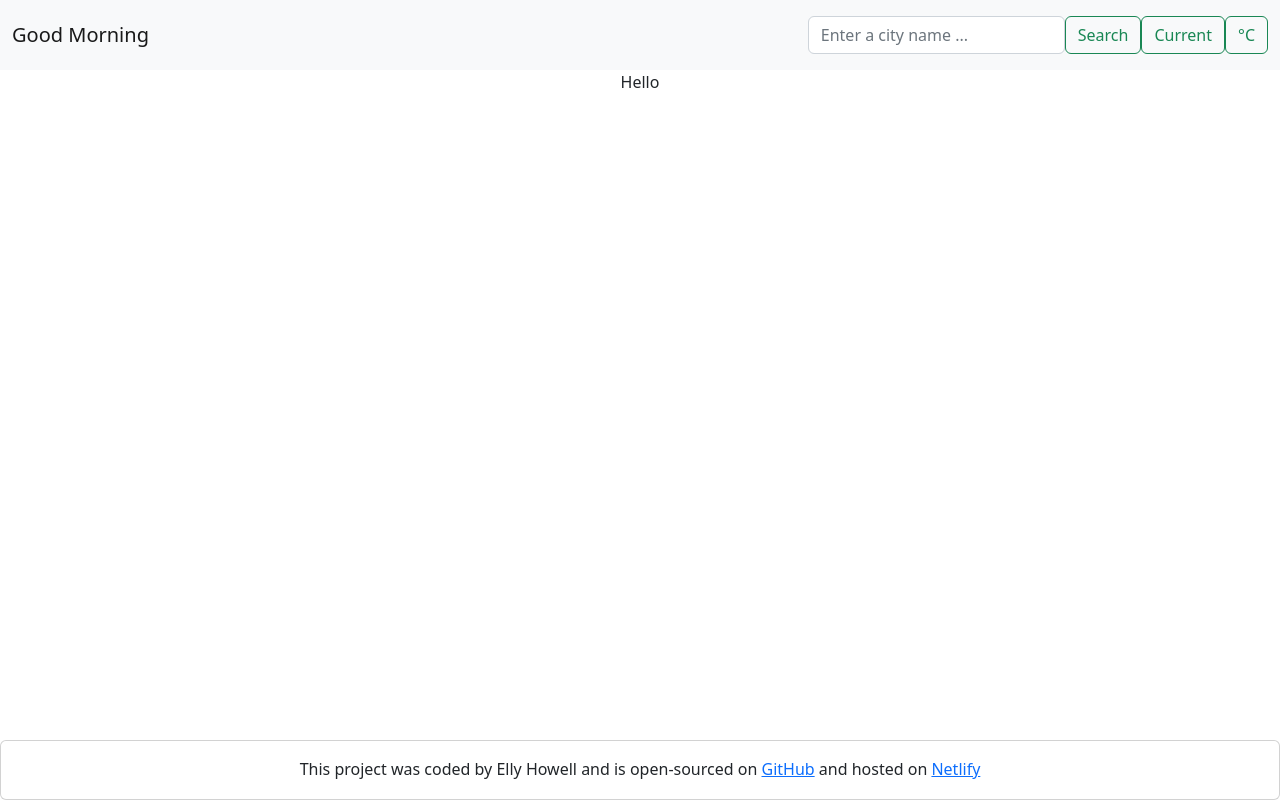
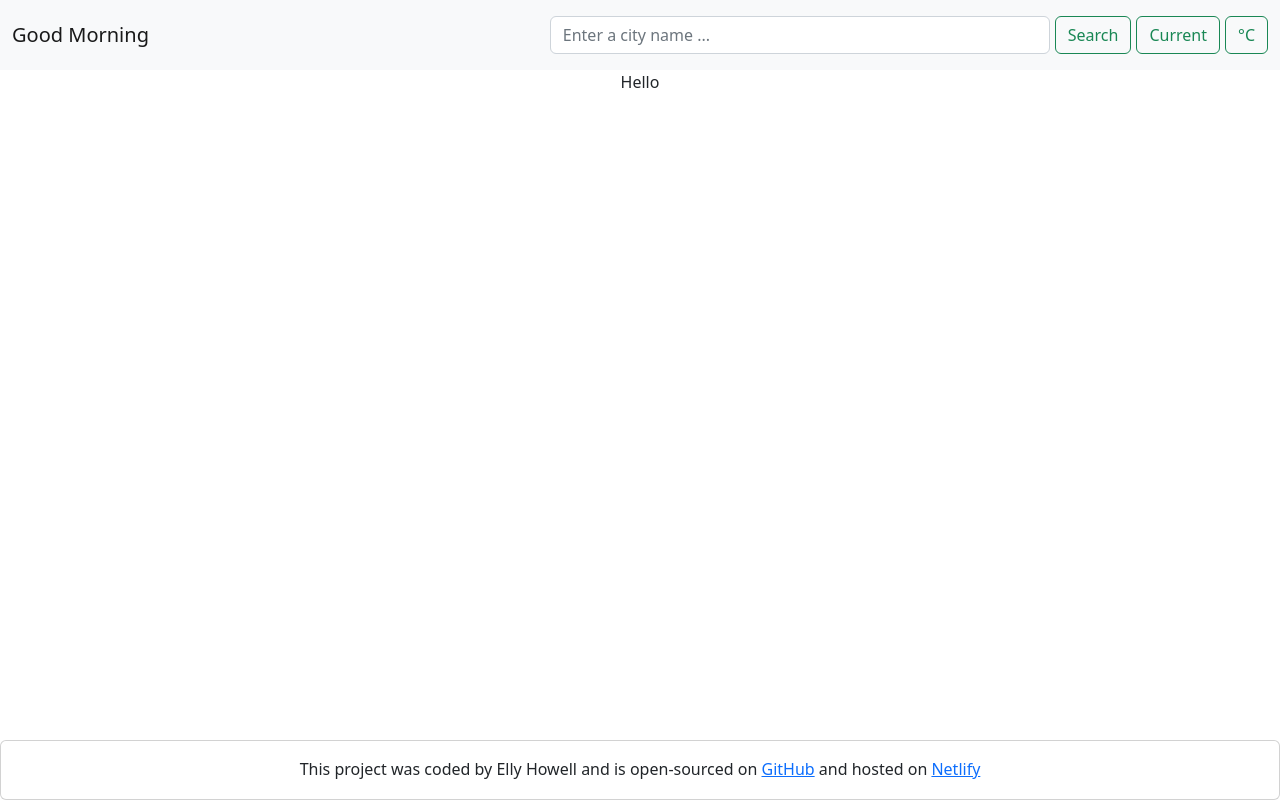
Before and after one commit to EllyHowell/weather-app-react, a React (Create React App) app: page / in a window 1280 px wide. Built offline with nearby package versions, Linux system fonts and the light colour scheme.

Commit message:
Add Header Footer styling

```diff
--- a/src/App.css
+++ b/src/App.css
@@ -1,11 +1,3 @@
 .App {
   text-align: center;
 }
-
-#Footer {
-  position: fixed;
-  height: 60px;
-  bottom: 0px;
-  left: 0px;
-  right: 0px;
-}
--- a/src/App.js
+++ b/src/App.js
@@ -1,4 +1,6 @@
 import "./App.css";
+
+import "./elements/styles/HeaderFooter.css";
 import Header from "./elements/Header";
 import Footer from "./elements/Footer";
 
--- a/src/elements/Header.js
+++ b/src/elements/Header.js
@@ -13,12 +13,18 @@ export default function Header() {
           <Nav className="me-auto my-2 my-lg-0" navbarScroll></Nav>
           <Form className="d-flex">
             <Form.Control
+              id="SearchBar"
+              className="spacingRight"
               type="search"
               placeholder="Enter a city name ..."
               aria-label="Search"
             />
-            <Button variant="outline-success">Search</Button>
-            <Button variant="outline-success">Current</Button>
+            <Button className="spacingRight" variant="outline-success">
+              Search
+            </Button>
+            <Button className="spacingRight" variant="outline-success">
+              Current
+            </Button>
             <Button variant="outline-success">°C</Button>
           </Form>
         </Navbar>
--- /dev/null
+++ b/src/elements/styles/HeaderFooter.css
@@ -0,0 +1,15 @@
+#Footer {
+  position: fixed;
+  height: 60px;
+  bottom: 0px;
+  left: 0px;
+  right: 0px;
+}
+
+#SearchBar {
+  width: 500px;
+}
+
+.spacingRight {
+  margin-right: 5px;
+}
```
